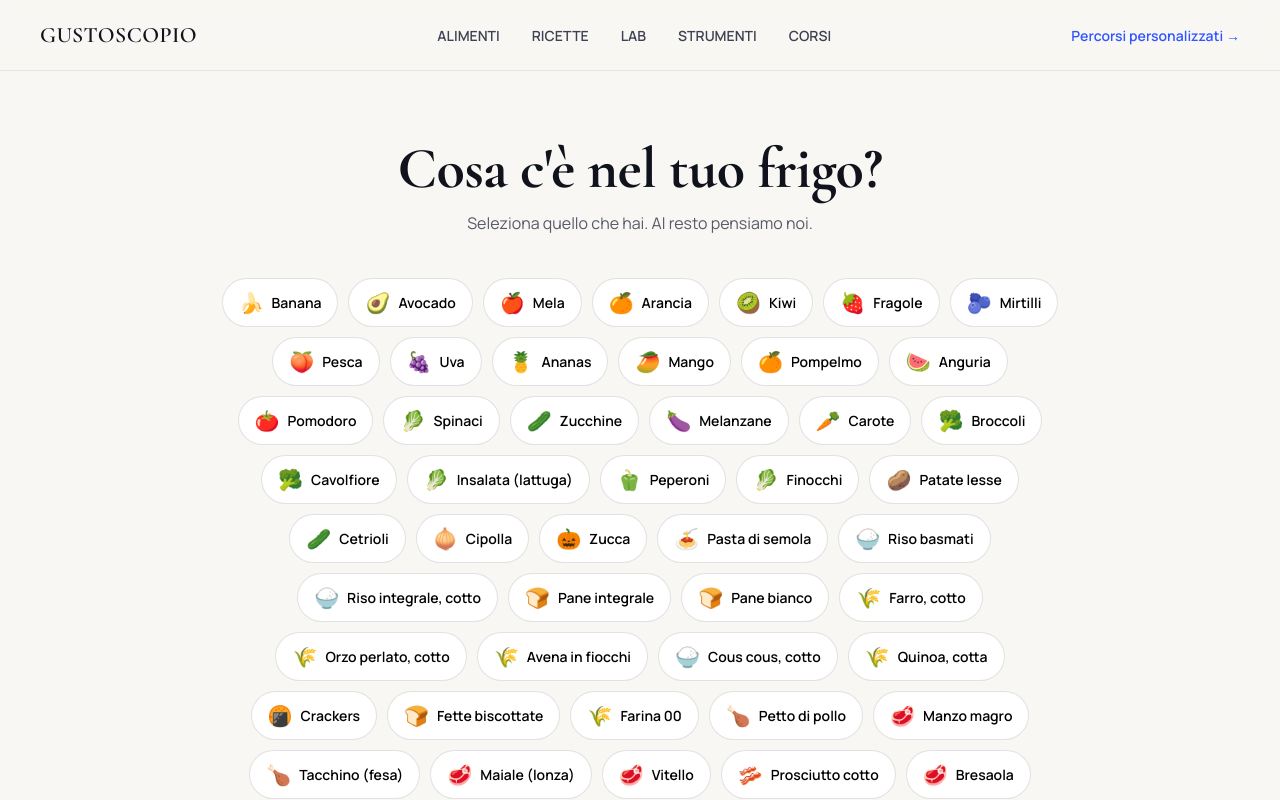
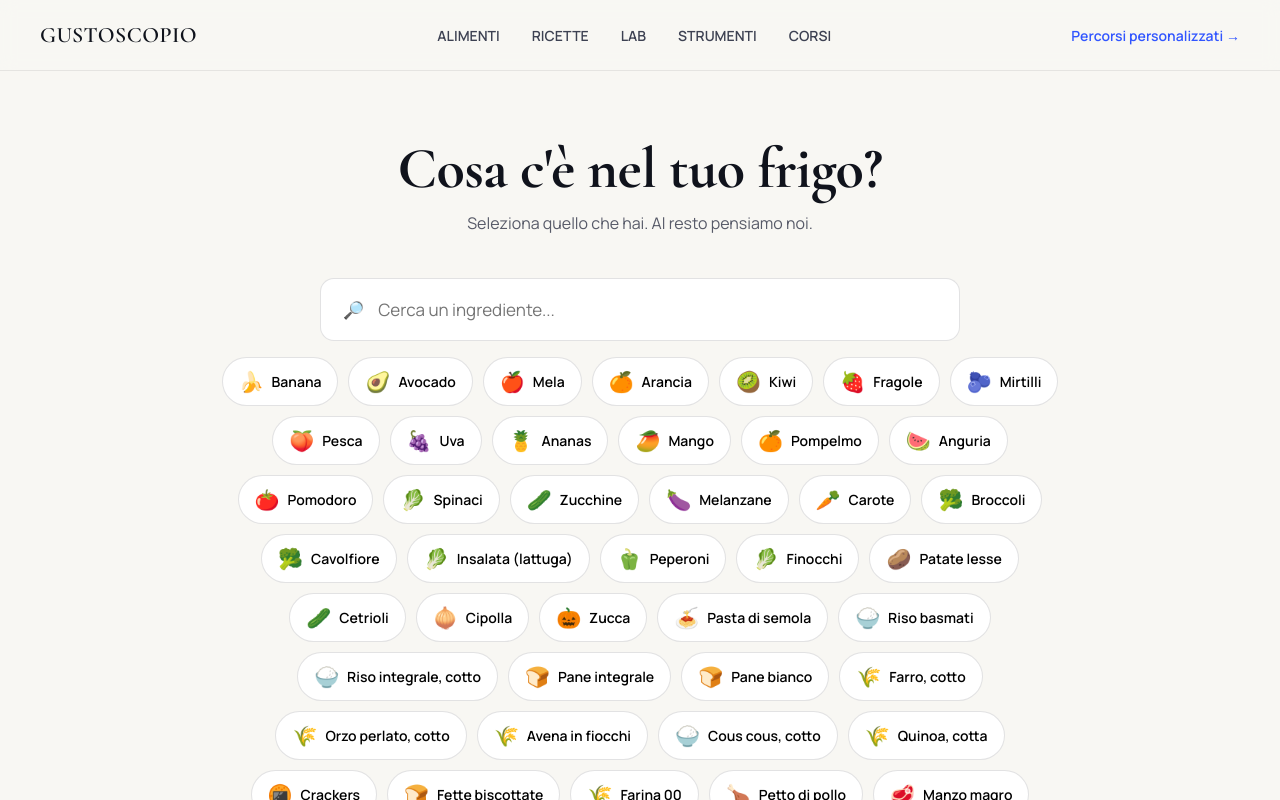
Before and after one commit to davidepalu94/gustoscopio, a React (Vite) app: page /apri-il-frigo in a window 1280 px wide. Shown: the top 800 px of the page. Built offline with nearby package versions, Linux system fonts and the light colour scheme.

Commit message:
Add files via upload

```diff
--- a/src/pages/ApriIlFrigoPage.jsx
+++ b/src/pages/ApriIlFrigoPage.jsx
@@ -15,10 +15,17 @@ const KCAL_OPTIONS = [
 export default function ApriIlFrigoPage() {
   const [selected, setSelected] = useState([]);
   const [maxKcal, setMaxKcal] = useState(null);
+  const [query, setQuery] = useState('');
 
   function toggleFood(id) {
     setSelected((s) => (s.includes(id) ? s.filter((x) => x !== id) : [...s, id]));
   }
+
+  const filteredFoods = useMemo(() => {
+    const q = query.trim().toLowerCase();
+    if (!q) return FOODS;
+    return FOODS.filter((f) => f.name.toLowerCase().includes(q));
+  }, [query]);
 
   const matches = useMemo(() => {
     if (selected.length === 0) return [];
@@ -54,8 +61,26 @@ export default function ApriIlFrigoPage() {
           <p>Seleziona quello che hai. Al resto pensiamo noi.</p>
         </div>
 
+        <div className="search-wrap" style={{ marginTop: 0, marginBottom: 16 }}>
+          <div className="search-box">
+            <span>🔎</span>
+            <input
+              placeholder="Cerca un ingrediente..."
+              value={query}
+              onChange={(e) => setQuery(e.target.value)}
+            />
+          </div>
+        </div>
+
+        {selected.length > 0 && (
+          <p style={{ fontSize: 13.5, color: '#8a8d97', marginBottom: 20 }}>
+            {selected.length} ingrediente{selected.length > 1 ? 'i' : ''} selezionat{selected.length > 1 ? 'i' : 'o'}
+            {query.trim() ? ' (restano selezionati anche se non sono nei risultati della ricerca)' : ''}.
+          </p>
+        )}
+
         <div className="fridge-grid">
-          {FOODS.map((f) => (
+          {filteredFoods.map((f) => (
             <button
               key={f.id}
               className={`fridge-chip ${selected.includes(f.id) ? 'active' : ''}`}
@@ -65,6 +90,11 @@ export default function ApriIlFrigoPage() {
               <span>{f.name}</span>
             </button>
           ))}
+          {filteredFoods.length === 0 && (
+            <div className="stub-card" style={{ textAlign: 'center', gridColumn: '1 / -1' }}>
+              Nessun ingrediente corrisponde a "{query}".
+            </div>
+          )}
         </div>
 
         {selected.length > 0 && (
```
Also changed, not shown: 1 other file (tests, documents, lock files or other folders).
